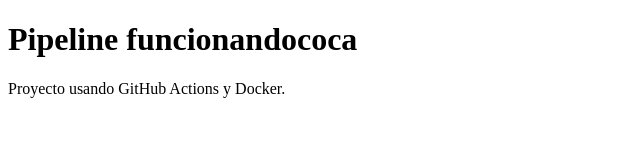
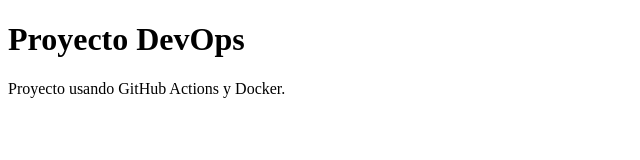
Before and after one commit to Marco-Rodriguez978/DevOps, a plain HTML site: page index.html in a window 1280 px wide. Shown: the whole page, without its empty margins (0-640 px from the left). Drawn offline with Linux system fonts and the light colour scheme.

Commit message:
ya jalo de pipeline

```diff
--- a/index.html
+++ b/index.html
@@ -7,7 +7,7 @@
 </head>
 <body>
 
-    <h1>Pipeline funcionandococa</h1>
+    <h1>Proyecto DevOps</h1>
     <p>Proyecto usando GitHub Actions y Docker.</p>
 
 </body>
```
